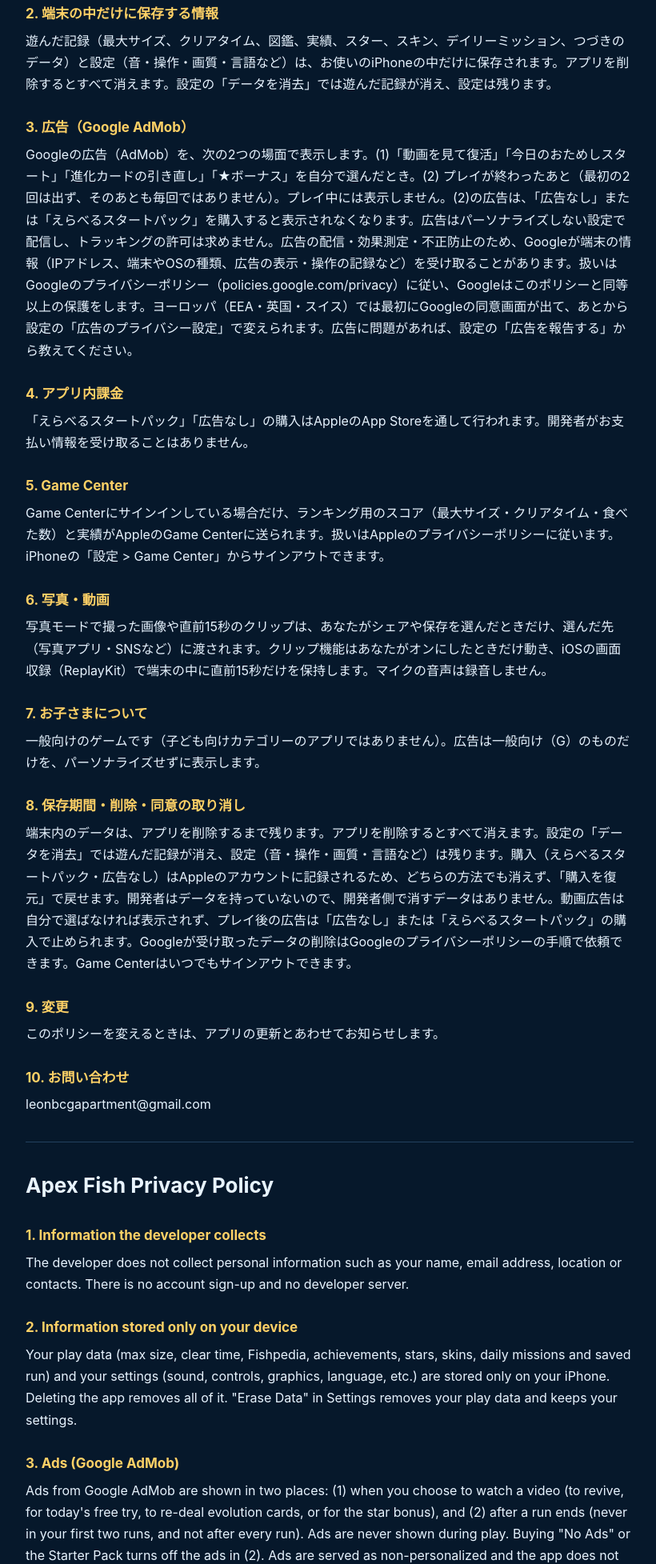
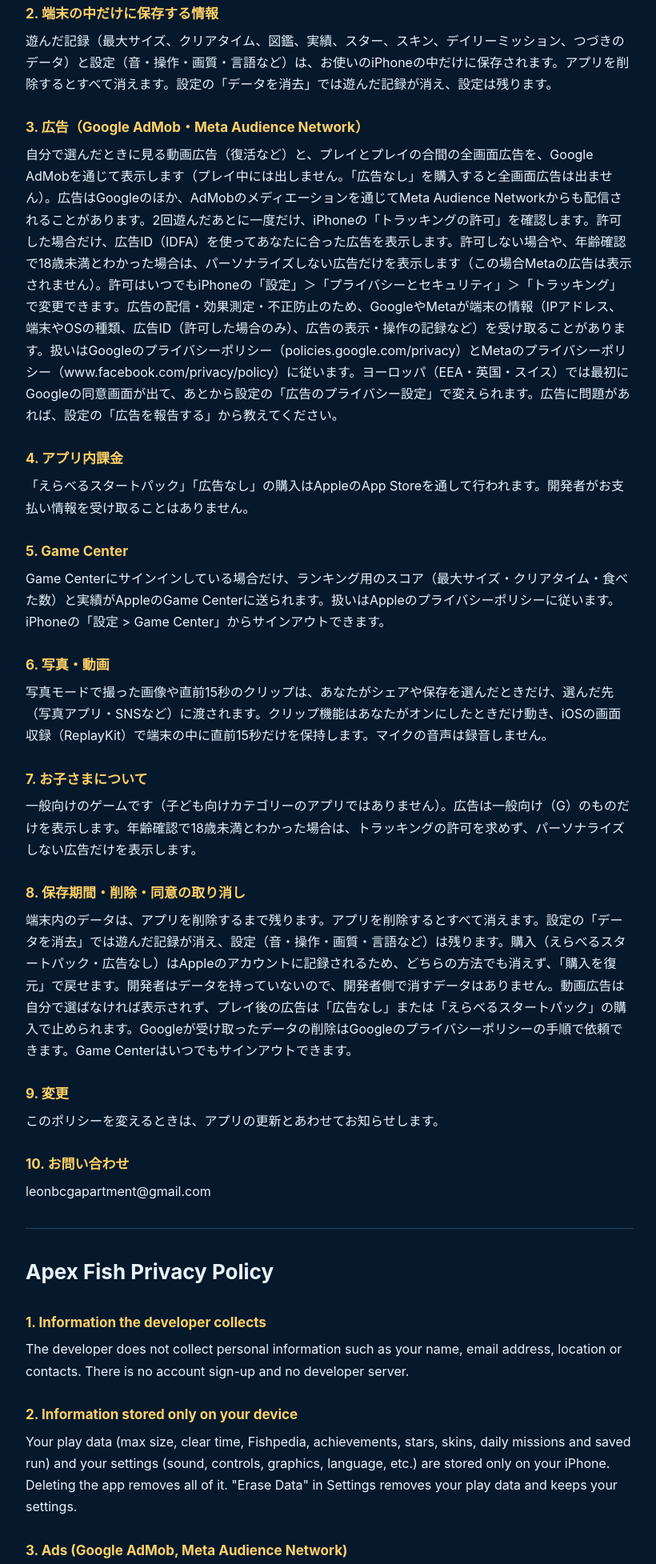
Before and after one commit to Spark-iosdev/apexfish-support, a plain HTML site: page privacy.html in a window 1280 px wide. Shown: the part 268-2223 px from the top of the page at 80% size, without its empty margins (228-1048 px from the left). Drawn offline with Linux system fonts and the light colour scheme.

Commit message:
Apex Fish 1.3: Meta Audience Network と ATT をプライバシーポリシーに追記
Co-Authored-By: Claude Opus 5.5 <noreply@anthropic.com>
Claude-Session: https://claude.ai/code/session_01Np7nwnHSxLXeETiwpNv71t

```diff
--- a/privacy.html
+++ b/privacy.html
@@ -3,21 +3,21 @@ h1{font-size:26px;margin:8px 0 4px}h2{font-size:17px;margin:26px 0 6px;color:#ff
 .lang{margin:10px 0 24px}.lang a{margin-right:14px}.tag{color:#9cc3e6;font-size:14px}hr{border:0;border-top:1px solid #23415f;margin:32px 0}</style></head><body><div class="lang"><a href="#ja">日本語</a><a href="#en">English</a> · <a href="./">Support</a></div><section id="ja"><h1>Apex Fish プライバシーポリシー</h1>
 <h2>1. 開発者が集める情報</h2><p>開発者は、名前・メールアドレス・位置情報・連絡先などの個人情報を集めません。アカウント登録もありません。開発者のサーバーはありません。</p>
 <h2>2. 端末の中だけに保存する情報</h2><p>遊んだ記録（最大サイズ、クリアタイム、図鑑、実績、スター、スキン、デイリーミッション、つづきのデータ）と設定（音・操作・画質・言語など）は、お使いのiPhoneの中だけに保存されます。アプリを削除するとすべて消えます。設定の「データを消去」では遊んだ記録が消え、設定は残ります。</p>
-<h2>3. 広告（Google AdMob）</h2><p>Googleの広告（AdMob）を、次の2つの場面で表示します。(1)「動画を見て復活」「今日のおためしスタート」「進化カードの引き直し」「★ボーナス」を自分で選んだとき。(2) プレイが終わったあと（最初の2回は出ず、そのあとも毎回ではありません）。プレイ中には表示しません。(2)の広告は、「広告なし」または「えらべるスタートパック」を購入すると表示されなくなります。広告はパーソナライズしない設定で配信し、トラッキングの許可は求めません。広告の配信・効果測定・不正防止のため、Googleが端末の情報（IPアドレス、端末やOSの種類、広告の表示・操作の記録など）を受け取ることがあります。扱いはGoogleのプライバシーポリシー（policies.google.com/privacy）に従い、Googleはこのポリシーと同等以上の保護をします。ヨーロッパ（EEA・英国・スイス）では最初にGoogleの同意画面が出て、あとから設定の「広告のプライバシー設定」で変えられます。広告に問題があれば、設定の「広告を報告する」から教えてください。</p>
+<h2>3. 広告（Google AdMob・Meta Audience Network）</h2><p>自分で選んだときに見る動画広告（復活など）と、プレイとプレイの合間の全画面広告を、Google AdMobを通じて表示します（プレイ中には出しません。「広告なし」を購入すると全画面広告は出ません）。広告はGoogleのほか、AdMobのメディエーションを通じてMeta Audience Networkからも配信されることがあります。2回遊んだあとに一度だけ、iPhoneの「トラッキングの許可」を確認します。許可した場合だけ、広告ID（IDFA）を使ってあなたに合った広告を表示します。許可しない場合や、年齢確認で18歳未満とわかった場合は、パーソナライズしない広告だけを表示します（この場合Metaの広告は表示されません）。許可はいつでもiPhoneの「設定」＞「プライバシーとセキュリティ」＞「トラッキング」で変更できます。広告の配信・効果測定・不正防止のため、GoogleやMetaが端末の情報（IPアドレス、端末やOSの種類、広告ID（許可した場合のみ）、広告の表示・操作の記録など）を受け取ることがあります。扱いはGoogleのプライバシーポリシー（policies.google.com/privacy）とMetaのプライバシーポリシー（www.facebook.com/privacy/policy）に従います。ヨーロッパ（EEA・英国・スイス）では最初にGoogleの同意画面が出て、あとから設定の「広告のプライバシー設定」で変えられます。広告に問題があれば、設定の「広告を報告する」から教えてください。</p>
 <h2>4. アプリ内課金</h2><p>「えらべるスタートパック」「広告なし」の購入はAppleのApp Storeを通して行われます。開発者がお支払い情報を受け取ることはありません。</p>
 <h2>5. Game Center</h2><p>Game Centerにサインインしている場合だけ、ランキング用のスコア（最大サイズ・クリアタイム・食べた数）と実績がAppleのGame Centerに送られます。扱いはAppleのプライバシーポリシーに従います。iPhoneの「設定 &gt; Game Center」からサインアウトできます。</p>
 <h2>6. 写真・動画</h2><p>写真モードで撮った画像や直前15秒のクリップは、あなたがシェアや保存を選んだときだけ、選んだ先（写真アプリ・SNSなど）に渡されます。クリップ機能はあなたがオンにしたときだけ動き、iOSの画面収録（ReplayKit）で端末の中に直前15秒だけを保持します。マイクの音声は録音しません。</p>
-<h2>7. お子さまについて</h2><p>一般向けのゲームです（子ども向けカテゴリーのアプリではありません）。広告は一般向け（G）のものだけを、パーソナライズせずに表示します。</p>
+<h2>7. お子さまについて</h2><p>一般向けのゲームです（子ども向けカテゴリーのアプリではありません）。広告は一般向け（G）のものだけを表示します。年齢確認で18歳未満とわかった場合は、トラッキングの許可を求めず、パーソナライズしない広告だけを表示します。</p>
 <h2>8. 保存期間・削除・同意の取り消し</h2><p>端末内のデータは、アプリを削除するまで残ります。アプリを削除するとすべて消えます。設定の「データを消去」では遊んだ記録が消え、設定（音・操作・画質・言語など）は残ります。購入（えらべるスタートパック・広告なし）はAppleのアカウントに記録されるため、どちらの方法でも消えず、「購入を復元」で戻せます。開発者はデータを持っていないので、開発者側で消すデータはありません。動画広告は自分で選ばなければ表示されず、プレイ後の広告は「広告なし」または「えらべるスタートパック」の購入で止められます。Googleが受け取ったデータの削除はGoogleのプライバシーポリシーの手順で依頼できます。Game Centerはいつでもサインアウトできます。</p>
 <h2>9. 変更</h2><p>このポリシーを変えるときは、アプリの更新とあわせてお知らせします。</p>
 <h2>10. お問い合わせ</h2><p>leonbcgapartment@gmail.com</p><p></p></section><hr><section id="en" lang="en"><h1>Apex Fish Privacy Policy</h1>
 <h2>1. Information the developer collects</h2><p>The developer does not collect personal information such as your name, email address, location or contacts. There is no account sign-up and no developer server.</p>
 <h2>2. Information stored only on your device</h2><p>Your play data (max size, clear time, Fishpedia, achievements, stars, skins, daily missions and saved run) and your settings (sound, controls, graphics, language, etc.) are stored only on your iPhone. Deleting the app removes all of it. &quot;Erase Data&quot; in Settings removes your play data and keeps your settings.</p>
-<h2>3. Ads (Google AdMob)</h2><p>Ads from Google AdMob are shown in two places: (1) when you choose to watch a video (to revive, for today&#x27;s free try, to re-deal evolution cards, or for the star bonus), and (2) after a run ends (never in your first two runs, and not after every run). Ads are never shown during play. Buying &quot;No Ads&quot; or the Starter Pack turns off the ads in (2). Ads are served as non-personalized and the app does not ask for tracking permission. To deliver ads, measure them and prevent fraud, Google may receive device information (such as IP address, device and OS type, and ad views and taps). This is handled under Google&#x27;s Privacy Policy (policies.google.com/privacy), which provides protection equal to or greater than this policy. In the EEA, the UK and Switzerland, Google&#x27;s consent form is shown first, and you can change your choice later in Settings &gt; Ad privacy choices. If an ad is a problem, please tell us with &quot;Report an Ad&quot; in Settings.</p>
+<h2>3. Ads (Google AdMob, Meta Audience Network)</h2><p>Through Google AdMob, the app shows video ads you choose to watch (for example, to revive) and full-screen ads between runs (never during play; buying &quot;No Ads&quot; removes the full-screen ads). Besides Google, ads may also be served by Meta Audience Network through AdMob mediation. After your second run, the app asks once for iPhone&#x27;s tracking permission. Only if you allow it is the advertising identifier (IDFA) used to show ads more relevant to you. If you don&#x27;t allow it, or if age assurance shows you are under 18, only non-personalized ads are shown (and no Meta ads are shown). You can change this at any time in iPhone Settings &gt; Privacy &amp; Security &gt; Tracking. To deliver ads, measure them and prevent fraud, Google and Meta may receive device information (such as IP address, device and OS type, the advertising identifier if you allowed tracking, and ad views and taps). This is handled under Google&#x27;s Privacy Policy (policies.google.com/privacy) and Meta&#x27;s Privacy Policy (www.facebook.com/privacy/policy). In the EEA, the UK and Switzerland, Google&#x27;s consent form is shown first, and you can change your choice later in Settings &gt; Ad privacy choices. If an ad is a problem, please tell us with &quot;Report an Ad&quot; in Settings.</p>
 <h2>4. In-app purchase</h2><p>The Starter Pack and &quot;No Ads&quot; are purchased through Apple&#x27;s App Store. The developer never receives your payment information.</p>
 <h2>5. Game Center</h2><p>Only if you are signed in to Game Center, leaderboard scores (max size, clear time, creatures eaten) and achievements are sent to Apple Game Center under Apple&#x27;s Privacy Policy. You can sign out in iPhone Settings &gt; Game Center.</p>
 <h2>6. Photos and videos</h2><p>Images from Photo Mode and 15-second clips are passed only to the destination you choose (Photos, social apps, etc.) when you choose to share or save them. Clips work only when you turn them on, using iOS screen recording (ReplayKit) to keep just the last 15 seconds on your device. Microphone audio is never recorded.</p>
-<h2>7. Children</h2><p>This is a general-audience game (it is not in the Kids category). Ads are limited to general-audience (G) content and are never personalized.</p>
+<h2>7. Children</h2><p>This is a general-audience game (it is not in the Kids category). Ads are limited to general-audience (G) content. If age assurance shows you are under 18, the app does not ask for tracking permission and shows only non-personalized ads.</p>
 <h2>8. Retention, deletion and withdrawing consent</h2><p>Data on your device stays until you delete the app, which removes all of it. &quot;Erase Data&quot; in Settings removes your play data and keeps your settings (sound, controls, graphics, language, etc.). Purchases (the Starter Pack and &quot;No Ads&quot;) are recorded with your Apple Account, so neither removes them and you can bring them back with Restore Purchases. The developer holds no data about you, so there is nothing to delete on our side. Video ads are only shown when you choose to watch one, and the ads after a run can be turned off by buying &quot;No Ads&quot; or the Starter Pack. You can ask Google to delete data it received by following Google&#x27;s Privacy Policy. You can sign out of Game Center at any time.</p>
 <h2>9. Changes</h2><p>If this policy changes, we will let you know together with an app update.</p>
-<h2>10. Contact</h2><p>leonbcgapartment@gmail.com</p><p></p></section><p class="tag">Last updated: 2026-10-28</p></body></html>
+<h2>10. Contact</h2><p>leonbcgapartment@gmail.com</p><p></p></section><p class="tag">Last updated: 2026-11-25</p></body></html>
```
